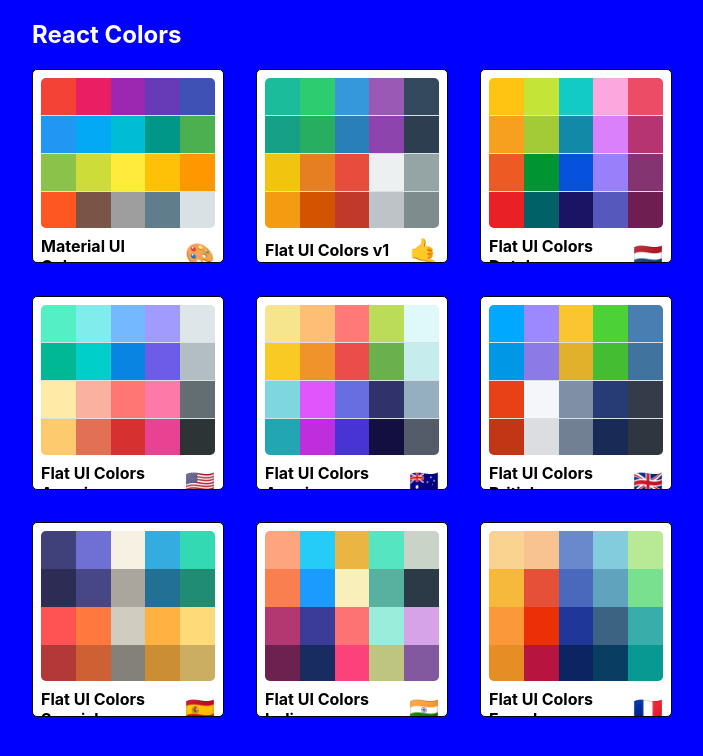
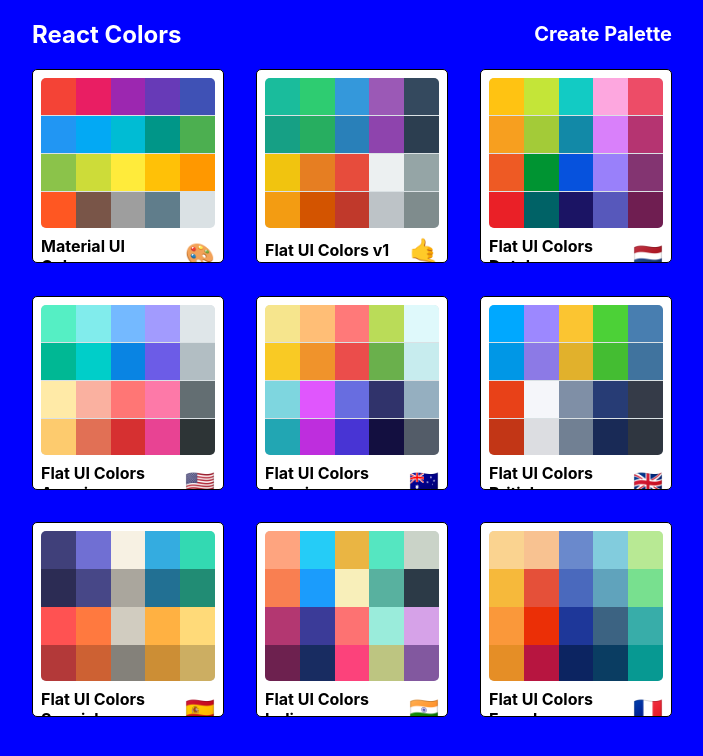
Before and after one commit to BryantVaughn/color-palette, a React (Create React App) app: page / in a window 1280 px wide. Shown: the top 756 px of the page, without its empty margins (288-991 px from the left). Built offline with nearby package versions, Linux system fonts and the light colour scheme.

Commit message:
Add NewPaletteForm and Link on main page

```diff
--- a/src/App.js
+++ b/src/App.js
@@ -3,6 +3,7 @@
 import Palette from './Palette';
 import PaletteList from './PaletteList';
 import SingleColorPalette from './SingleColorPalette';
+import NewPaletteForm from './NewPaletteForm';
 import seedColors from './seedColors';
 import { generatePalette } from './colorHelpers';
 
@@ -16,6 +17,11 @@
   render() {
     return (
       <Switch>
+        <Route
+          exact
+          path="/palette/new"
+          render={ () => <NewPaletteForm /> }
+        />
         <Route
           path="/palette/:paletteId/:colorId"
           render={ routeProps => (
--- /dev/null
+++ b/src/NewPaletteForm.js
@@ -0,0 +1,13 @@
+import React, { Component } from 'react';
+
+class NewPaletteForm extends Component {
+  render() {
+    return (
+      <div>
+        <h1>New Palette Form</h1>
+      </div>
+    );
+  }
+}
+
+export default NewPaletteForm;
--- a/src/PaletteList.js
+++ b/src/PaletteList.js
@@ -1,4 +1,5 @@
 import React, { Component } from 'react';
+import { Link } from 'react-router-dom';
 import { withStyles } from '@material-ui/styles';
 import styles from './styles/PaletteListStyles';
 import MiniPalette from './MiniPalette';
@@ -16,6 +17,7 @@
         <div className={ classes.container }>
           <nav className={ classes.nav }>
             <h1>React Colors</h1>
+            <Link to="/palette/new">Create Palette</Link>
           </nav>
           <div className={ classes.palettes }>
             { palettes.map(palette => (
--- a/src/styles/PaletteListStyles.js
+++ b/src/styles/PaletteListStyles.js
@@ -17,7 +17,18 @@
     display: "flex",
     width: "100%",
     justifyContent: "space-between",
-    color: "white"
+    color: "white",
+    alignItems: "center",
+    "& a": {
+      color: "white",
+      fontWeight: "bold",
+      textDecoration: "none",
+      fontSize: "20px"
+    },
+    "& a:hover": {
+      transition: "0.2s ease-in-out",
+      color: "rgb(93,97,94)"
+    }
   },
   palettes: {
     boxSizing: "border-box",
```
